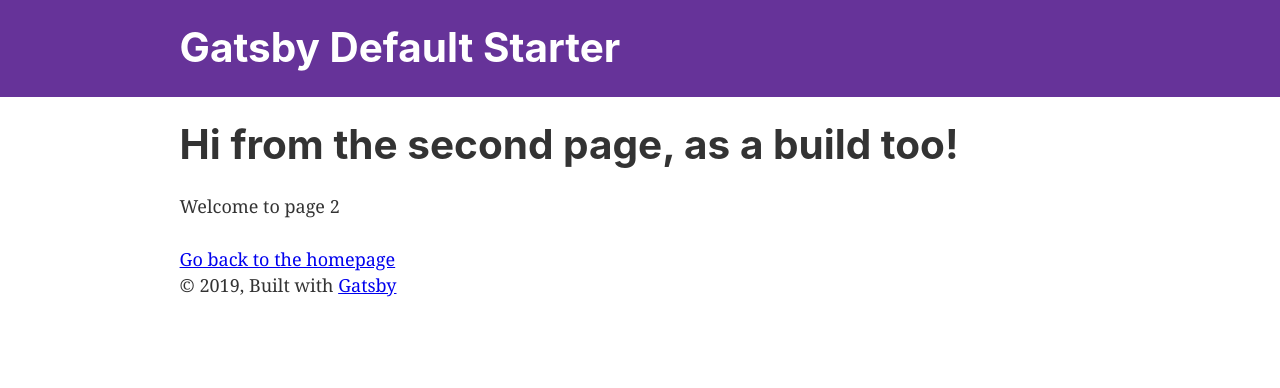
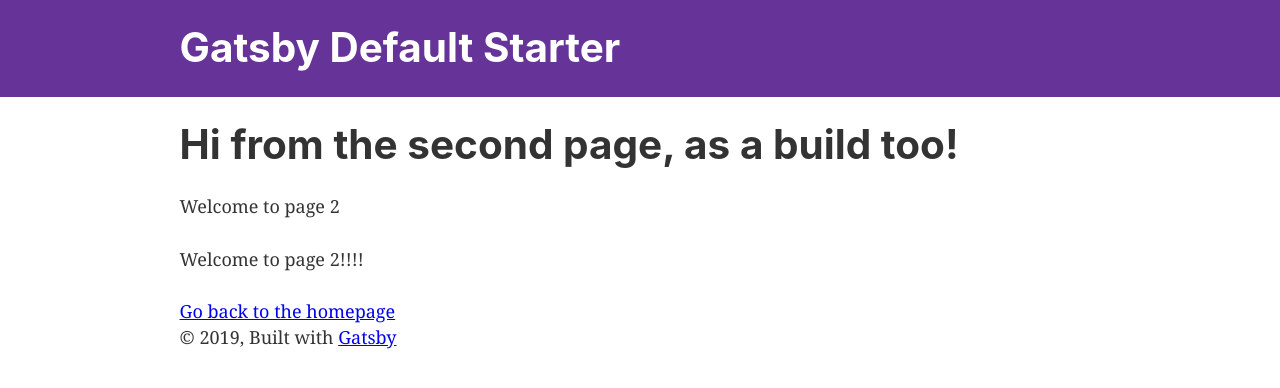
Before and after one commit to rase-/gatsby-test, a Gatsby site: page /page-2 in a window 1280 px wide. Built offline with nearby package versions, Linux system fonts and the light colour scheme; Gatsby itself is replaced by a stand-in of ours.

Commit message:
more updates

```diff
--- a/src/pages/page-2.js
+++ b/src/pages/page-2.js
@@ -9,6 +9,7 @@ const SecondPage = () => (
     <SEO title="Page two" />
     <h1>Hi from the second page, as a build too!</h1>
     <p>Welcome to page 2</p>
+    <p>Welcome to page 2!!!!</p>
     <Link to="/">Go back to the homepage</Link>
   </Layout>
 );
```
